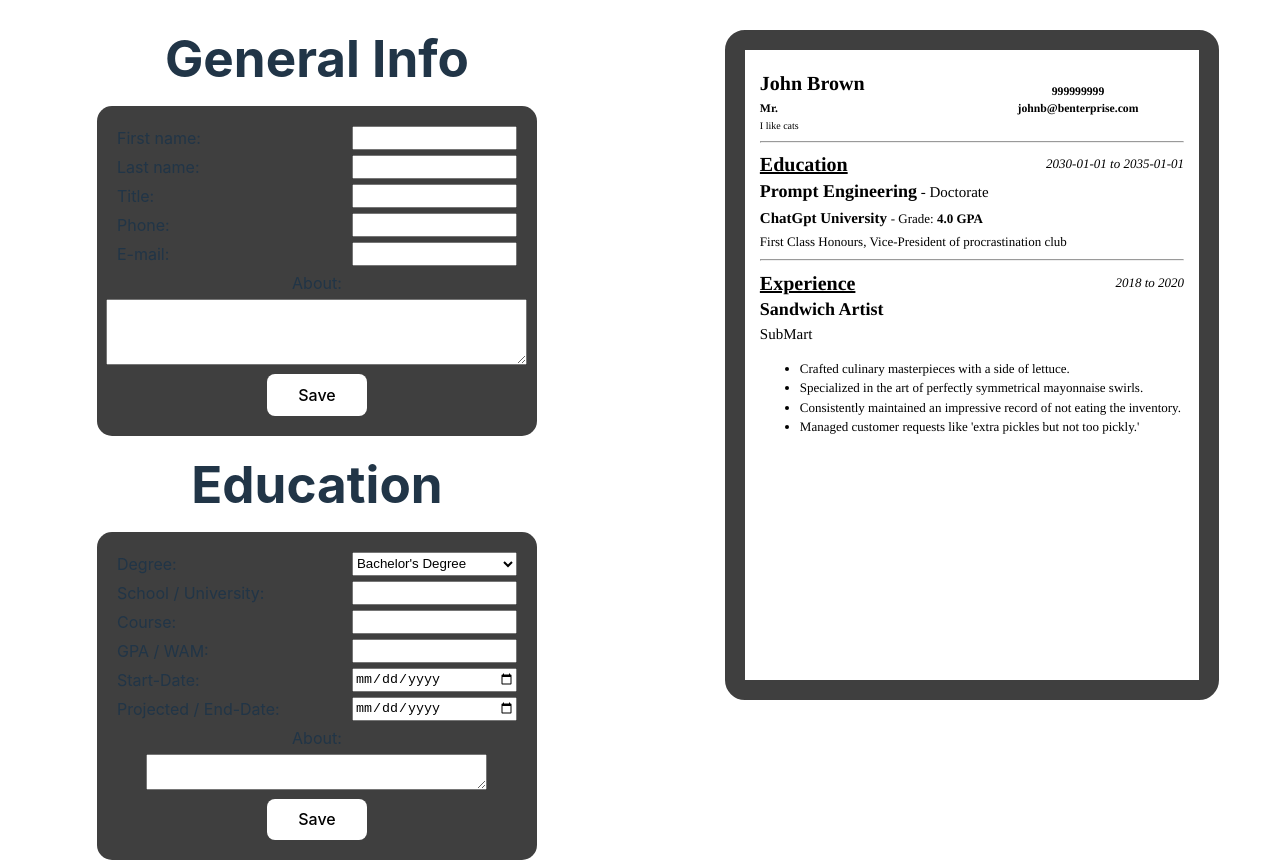
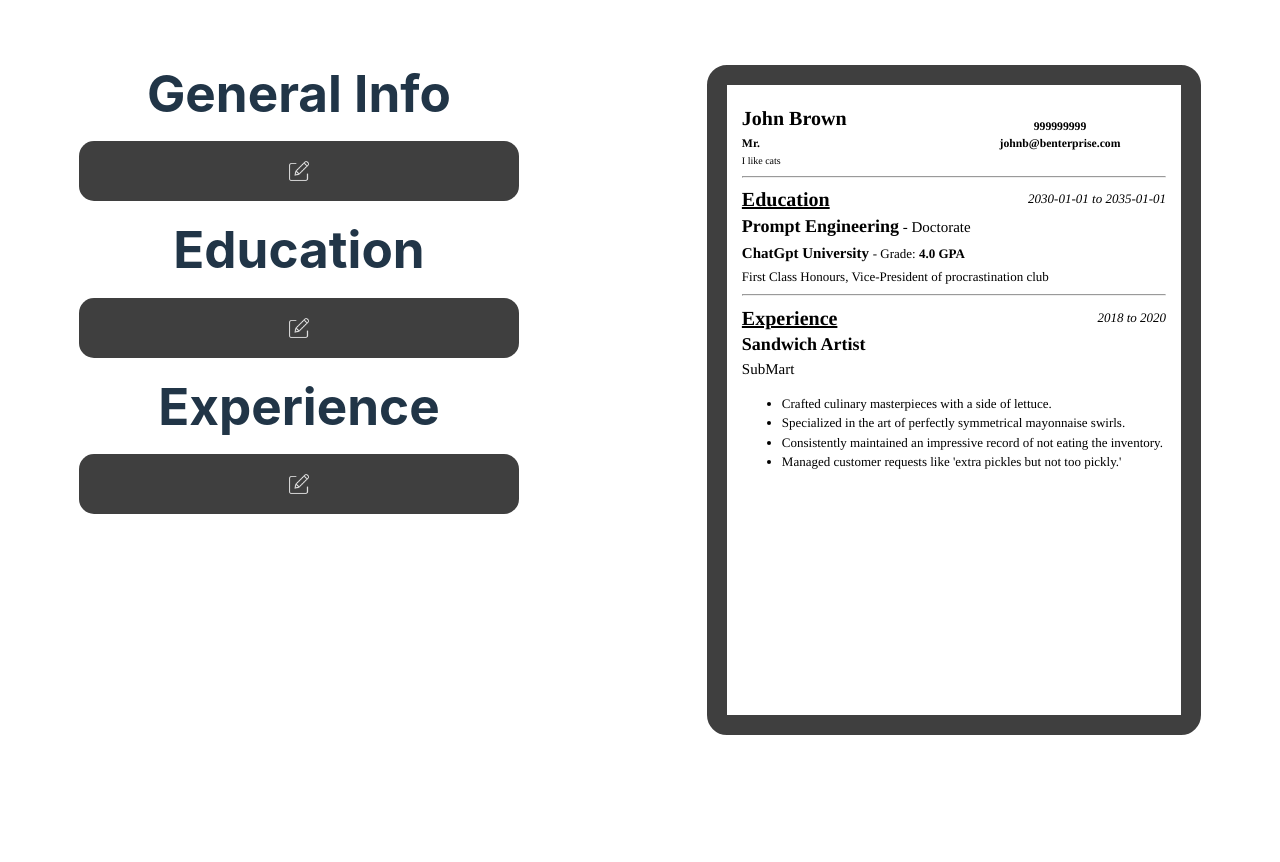
Before and after one commit to ahmedelmhnd/op-cv-application, a React (Vite) app: page / in a window 1280 px wide. Shown: the top 862 px of the page. After the commit the page ends 800 px from the top, so only its background shows below. Built offline with nearby package versions, Linux system fonts and the light colour scheme.

Commit message:
added edit feature for each form with state, minor refactoring to allow

```diff
--- a/src/App.css
+++ b/src/App.css
@@ -17,6 +17,7 @@ html, body{
   gap: 30px;
   align-items: flex-start;
   margin-top: 30px;
+  margin-bottom: 30px;
 }
 
 .cv {
@@ -31,3 +32,15 @@ html, body{
   flex-direction: column;
   gap: 20px;
 }
+
+
+.edit-button{
+  width: 20px;
+  filter: invert(90%);
+
+  transition: transform 0.5s ease-out;
+}
+
+.edit-button:hover{
+  transform: scale(130%);
+}
--- a/src/components/Education.jsx
+++ b/src/components/Education.jsx
@@ -1,7 +1,13 @@
 import "../styles/Education.css";
+import { useState } from "react";
+import edit from "../assets/edit.png"
 
-function Education({ formHandler }) {
+function Education({ formHandler, info }) {
+
+  const [openStatus, setOpenStatus] = useState(false);
+
   function handleSubmit(e) {
+    setOpenStatus(false);
     e.preventDefault();
     const formData = {
       degree: e.target.degree.value,
@@ -16,48 +22,54 @@ function Education({ formHandler }) {
     formHandler(formData);
   }
 
+  function handleEdit(){
+    setOpenStatus(true);
+
+  }
+
+    if (openStatus === true) {
       return (
         <div className="education">
           <h1>Education</h1>
           <form className="education-form" action="" onSubmit={handleSubmit}>
             <div className="input-container">
               <label htmlFor="degree">Degree:</label>
-          <select id="degree" name="degrees">
-            <option value="bachelor">Bachelor's Degree</option>
-            <option value="masters">Master's Degree</option>
-            <option value="doctorate">Doctorate</option>
-            <option value="diploma">Diploma</option>
+              <select id="degree" name="degrees" defaultValue={info.degree}>
+                <option value="Bachelor's Degree">Bachelor's Degree</option>
+                <option value="Master's Degree">Master's Degree</option>
+                <option value="Doctorate">Doctorate</option>
+                <option value="Diploma">Diploma</option>
               </select>
             </div>
 
             <div className="input-container">
               <label htmlFor="school">School / University:</label>
-          <input type="text" id="school" />
+              <input type="text" id="school" defaultValue={info.school} />
             </div>
 
             <div className="input-container">
               <label htmlFor="course">Course:</label>
-          <input type="text" id="course" />
+              <input type="text" id="course" defaultValue={info.course} />
             </div>
 
             <div className="input-container">
               <label htmlFor="grade">GPA / WAM:</label>
-          <input type="text" id="grade" />
+              <input type="text" id="grade" defaultValue={info.grade}/>
             </div>
 
             <div className="input-container">
               <label htmlFor="from">Start-Date:</label>
-          <input type="date" id="from" />
+              <input type="date" id="from" defaultValue={info.from}/>
             </div>
 
             <div className="input-container">
               <label htmlFor="to">Projected / End-Date:</label>
-          <input type="date" id="to" />
+              <input type="date" id="to" defaultValue={info.to}/>
             </div>
 
             <div className="about-container">
               <label htmlFor="about">About:</label>
-          <textarea rows="2" cols="40" type="text" id="about"></textarea>
+              <textarea rows="2" cols="40" type="text" id="about" defaultValue={info.about}></textarea>
             </div>
 
             <button className="submit-form-button" type="submit">
@@ -66,6 +78,18 @@ function Education({ formHandler }) {
           </form>
         </div>
       );
+    } else {
+      return (
+        <div className="education">
+          <h1>Education</h1>
+          <div className="education-form">
+            <img className="edit-button" src={edit} alt="" onClick={handleEdit} />
+          </div>
+        </div>
+      );
+    }
+
+
 }
 
 export default Education;
--- a/src/components/InfoHeader.jsx
+++ b/src/components/InfoHeader.jsx
@@ -1,9 +1,12 @@
 import { useState } from "react";
-import "../styles/InfoHeader.css"
+import "../styles/InfoHeader.css";
+import edit from "../assets/edit.png";
 
-function InfoHeader({ formHandler }) {
+function InfoHeader({ formHandler, info }) {
+  const [openStatus, setOpenStatus] = useState(false);
 
   function handleSubmit(e) {
+    setOpenStatus(false);
     e.preventDefault();
     const formData = {
       firstName: e.target.firstName.value,
@@ -11,50 +14,70 @@ function InfoHeader({ formHandler }) {
       title: e.target.title.value,
       phone: e.target.phone.value,
       email: e.target.email.value,
-      about: e.target.about.value
+      about: e.target.about.value,
     };
 
     formHandler(formData);
   }
 
+  function handleEdit(){
+    setOpenStatus(true);
+
+  }
+
+  if (openStatus === true) {
     return (
       <div className="general-info">
         <h1>General Info</h1>
         <form className="general-info-form" action="" onSubmit={handleSubmit}>
           <div className="input-container">
             <label htmlFor="firstName">First name:</label>
-        <input type="text" id="firstName" />
+            <input type="text" id="firstName" defaultValue={info.firstName}/>
           </div>
 
           <div className="input-container">
             <label htmlFor="lastName">Last name:</label>
-        <input type="text" id="lastName" />
+            <input type="text" id="lastName" defaultValue={info.lastName} />
           </div>
 
           <div className="input-container">
             <label htmlFor="title">Title:</label>
-        <input type="text" id="title" />
+            <input type="text" id="title" defaultValue={info.title}/>
           </div>
 
           <div className="input-container">
             <label htmlFor="phone">Phone:</label>
-        <input type="tel" id="phone" />
+            <input type="tel" id="phone" defaultValue={info.phone}/>
           </div>
 
           <div className="input-container">
             <label htmlFor="email">E-mail:</label>
-        <input type="email" id="email" />
+            <input type="email" id="email" defaultValue={info.email}/>
           </div>
 
           <div className="about-container">
             <label htmlFor="about">About:</label>
-        <textarea rows="4" cols="50" type="text" id="about" ></textarea>
+            <textarea rows="4" cols="50" type="text" id="about" defaultValue={info.about}></textarea>
           </div>
 
-        <button className="submit-form-button" type="submit">Save</button>
+          <div className="buttons-container">
+            <button className="submit-form-button" type="submit">
+              Save
+            </button>
+          </div>
         </form>
       </div>
     );
+  } else {
+    return (
+      <div className="general-info">
+        <h1>General Info</h1>
+        <div className="general-info-form">
+          <img className="edit-button" src={edit} alt="" onClick={handleEdit} />
+        </div>
+      </div>
+    );
+  }
 }
 
 export default InfoHeader;
--- a/src/styles/Experience.css
+++ b/src/styles/Experience.css
@@ -0,0 +1,37 @@
+.input-container {
+    width: 100%;
+    display: grid;
+    grid-template-columns: 165px 165px;
+
+  }
+
+  .experience-form {
+    width: 400px;
+    background-color: rgb(63, 63, 63);
+    border-radius: 15px;
+    padding: 20px;
+
+    display: flex;
+    flex-direction: column;
+    gap: 5px;
+    align-items: center;
+  }
+
+  .experience {
+    display: flex;
+    flex-direction: column;
+    align-items: center;
+    gap: 20px;
+  }
+
+  .submit-form-button {
+    width: 100px;
+    background-color: white;
+    color: black;
+  }
+
+  .description-container {
+    display: flex;
+    flex-direction: column;
+    align-items: center;
+  }
```
Lines whose indentation alone changed are shown as unchanged.
